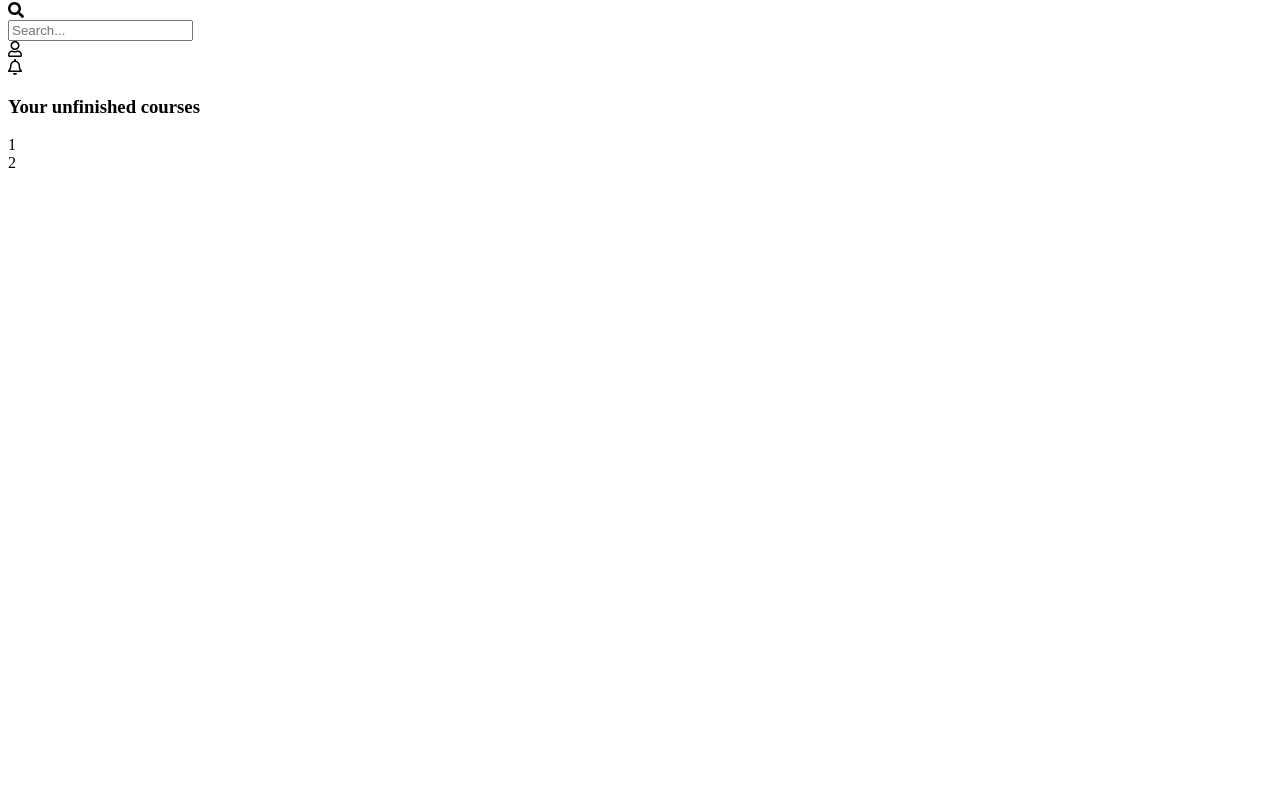
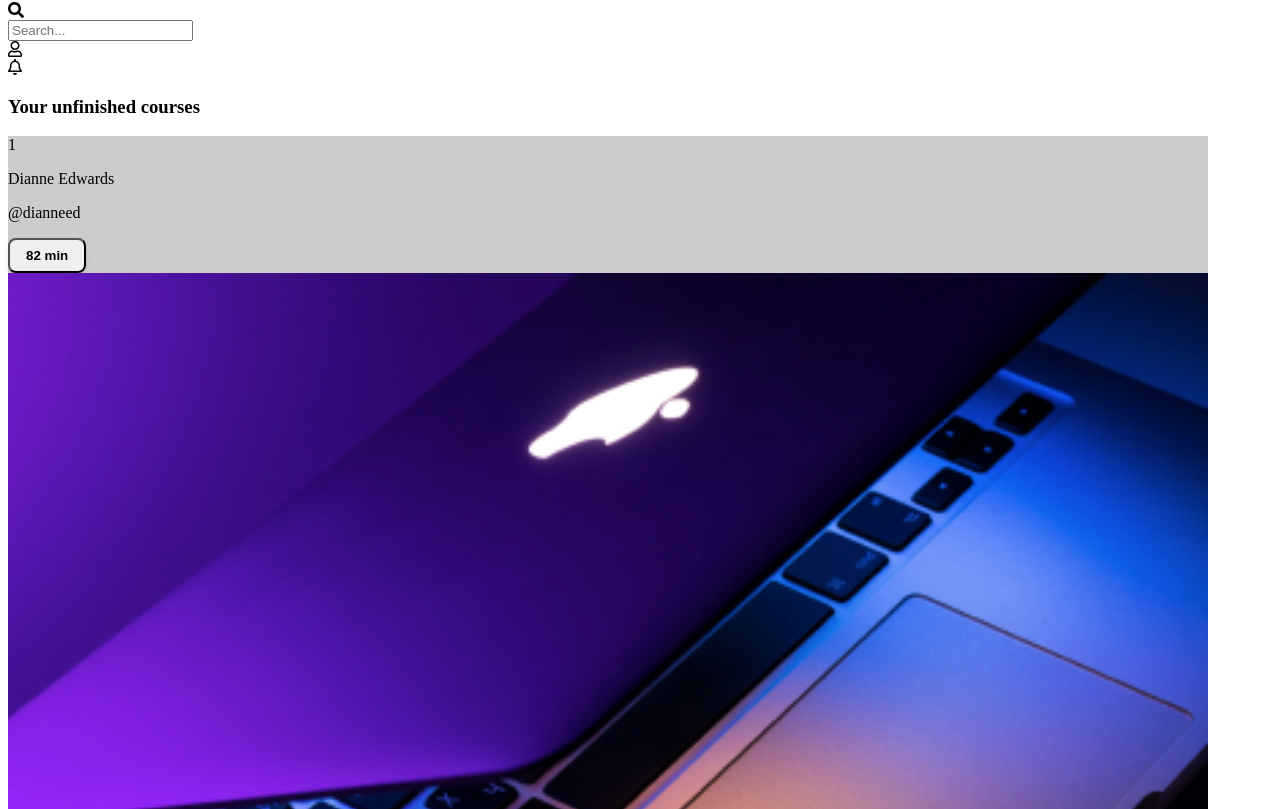
Before and after one commit to YonJun/edu-era, a Next.js app: page / in a window 1280 px wide. Shown: the part 931-1740 px from the top of the page. Before the commit the page ends 1111 px from the top, so only its background shows below. Built offline with nearby package versions, Linux system fonts and the light colour scheme.

Commit message:
add card with your header

```diff
--- a/src/layouts/Container.tsx
+++ b/src/layouts/Container.tsx
@@ -7,7 +7,7 @@ interface ContainerProps {
 const Container: React.FC<ContainerProps> = ({ children }) => {
   return (
     <div className="mt-12 flex items-center justify-center">
-      <div className="box-border bg-secondary-dark p-5" style={{ borderRadius: 40, width: 1000 }}>
+      <div className="box-border bg-secondary-dark p-5" style={{ borderRadius: 40, width: 1200 }}>
         <Seo />
         <div className="grid grid-cols-12">
           <div className="col-span-3">
--- a/src/pages/index.tsx
+++ b/src/pages/index.tsx
@@ -36,7 +36,23 @@ const MainPage = () => (
           <div className="bg-green-500 mt-10">
             <h3 className="font-semibold text-2xl">Your unfinished courses</h3>
             <div className="mt-5 grid grid-flow-col grid-cols-2 gap-4">
-              <div className="bg-red-400">1</div>
+              <div className="overflow-hidden rounded-3xl relative">
+                <div className="absolute w-full h-full cover p-8">
+                  <div className="text-white">
+                    <div className="inline-flex items-center">
+                      <div className="bg-red-600">1</div>
+                      <div className="ml-5">
+                        <p className="font-bold text-base">Dianne Edwards</p>
+                        <p className="font-normal text-sm">@dianneed</p>
+                      </div>
+                    </div>
+                    <div className="float-right">
+                      <button className="btn bg-primary-main">82 min</button>
+                    </div>
+                  </div>
+                </div>
+                <img src="/image_1.png" height="auto" width="100%" />
+              </div>
               <div className="bg-red-400">2</div>
             </div>
           </div>
--- a/src/styles/index.css
+++ b/src/styles/index.css
@@ -9,6 +9,9 @@
   .btn {
     @apply py-2 px-4  font-semibold rounded-lg shadow-md  focus:outline-none focus:ring-2;
   }
+}
+.cover {
+  background: rgba(0, 0, 0, 0.2);
 }
 
 .inverted-border-radius {
```
Also changed, not shown: public/image_1.png (added), 1 other file (tests, documents, lock files or other folders).
